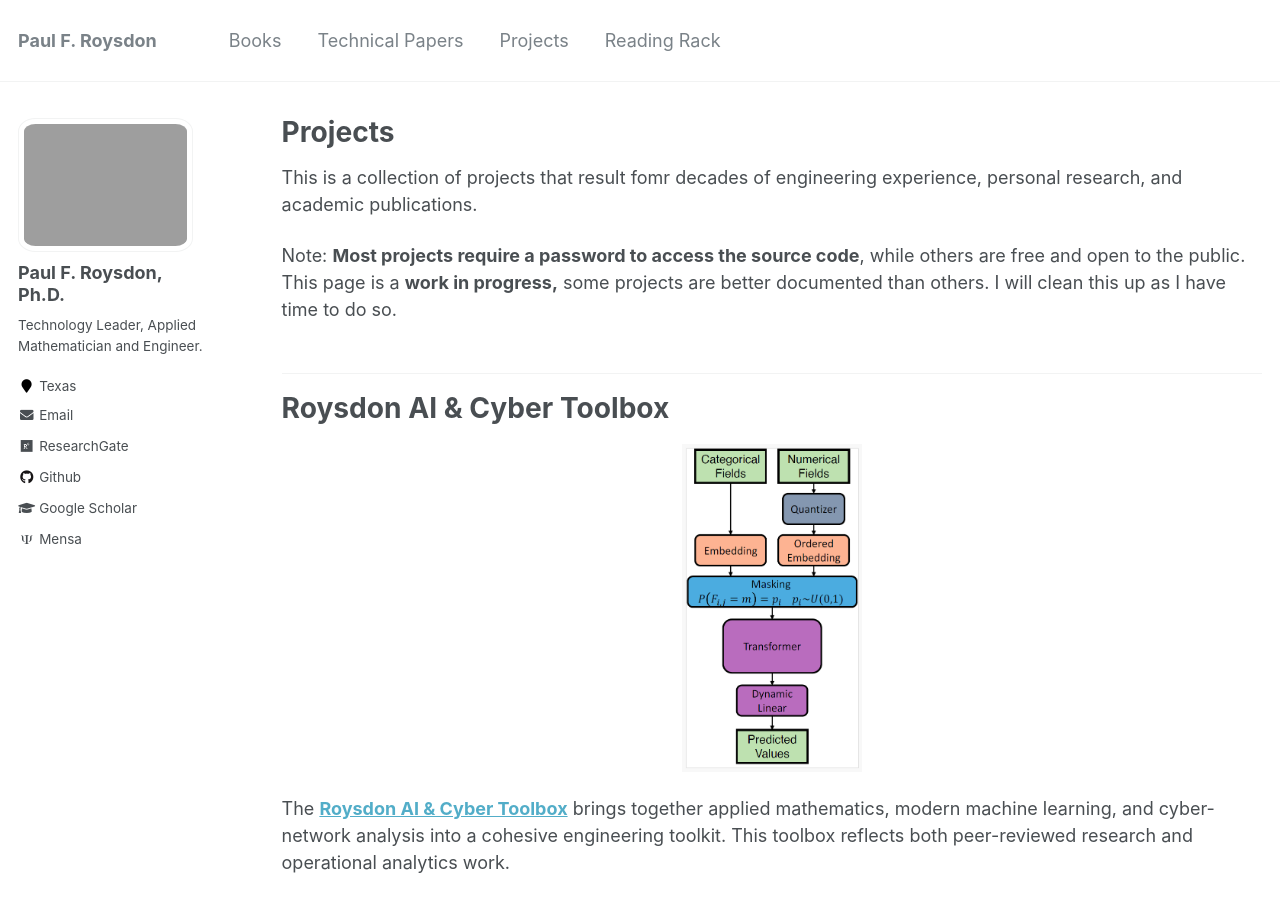
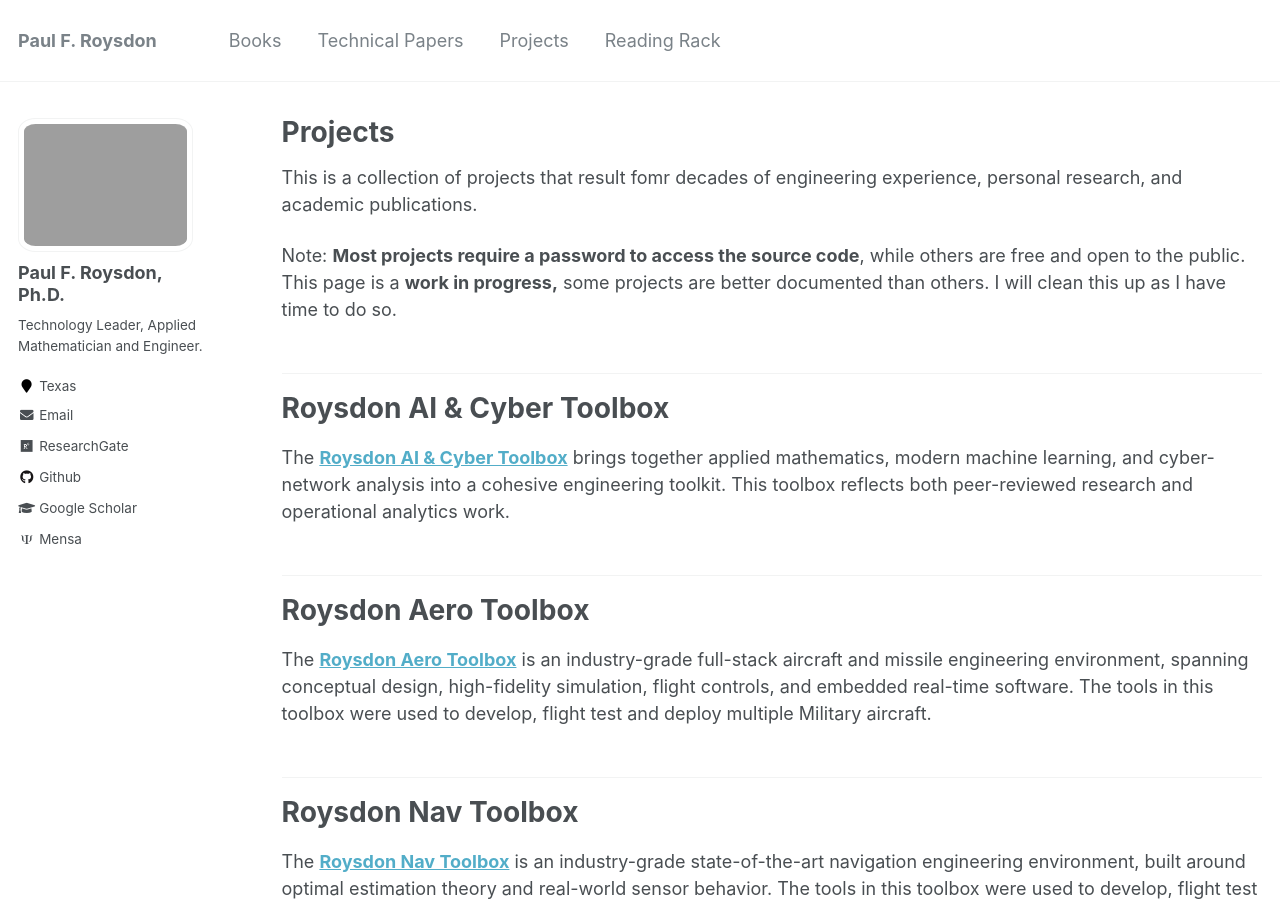
Before and after one commit to pfroysdon/pfroysdon.github.io, a Jekyll site: the page built from _pages/projects.md, in a window 1280 px wide and 900 px high. Built offline with Jekyll 4.4.1, drawn with Linux system fonts in a browser that asks for light colours; some web fonts are replaced.

Commit message:
Update projects.md

```diff
--- a/_pages/projects.md
+++ b/_pages/projects.md
@@ -15,30 +15,18 @@ Note: **Most projects require a password to access the source code**, while othe
 
 -----------------------------------------------------------------------------------
 # Roysdon AI & Cyber Toolbox
-<p align="center">
-	<img width="180" img src="/images/masked_transformer.png">
-</p>
-
 The [**Roysdon AI & Cyber Toolbox**](https://pfroysdon.github.io/projects/roysdon_ai/) brings together applied mathematics, modern machine learning, and cyber-network analysis into a cohesive engineering toolkit.  This toolbox reflects both peer-reviewed research and operational analytics work.
 <br><br>
 
 
 -----------------------------------------------------------------------------------
 # Roysdon Aero Toolbox
-<p align="center">
-	<img width="600" img src="/images/aircraft_design_toolbox2.png">
-</p>
-
 The [**Roysdon Aero Toolbox**](https://pfroysdon.github.io/projects/roysdon_aero/) is an industry-grade full-stack aircraft and missile engineering environment, spanning conceptual design, high-fidelity simulation, flight controls, and embedded real-time software.  The tools in this toolbox were used to develop, flight test and deploy multiple Military aircraft.
 <br><br>
 
 
 -----------------------------------------------------------------------------------
 # Roysdon Nav Toolbox
-<p align="center">
-	<img width="500" img src="/images/navigation_toolbox2.png">
-</p>
-
 The [**Roysdon Nav Toolbox**](https://pfroysdon.github.io/projects/roysdon_nav/) is an industry-grade state-of-the-art navigation engineering environment, built around optimal estimation theory and real-world sensor behavior.  The tools in this toolbox were used to develop, flight test and deploy multiple Military aircraft.
 <br><br>
 
```
